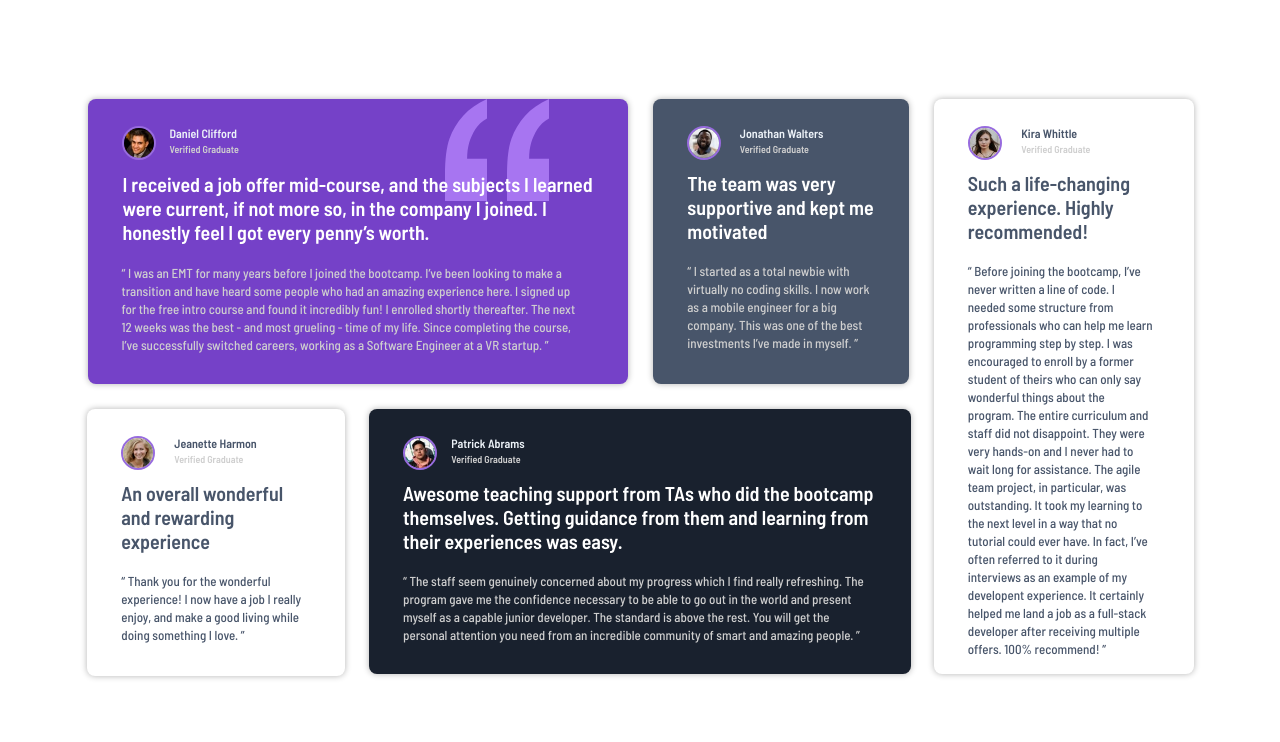
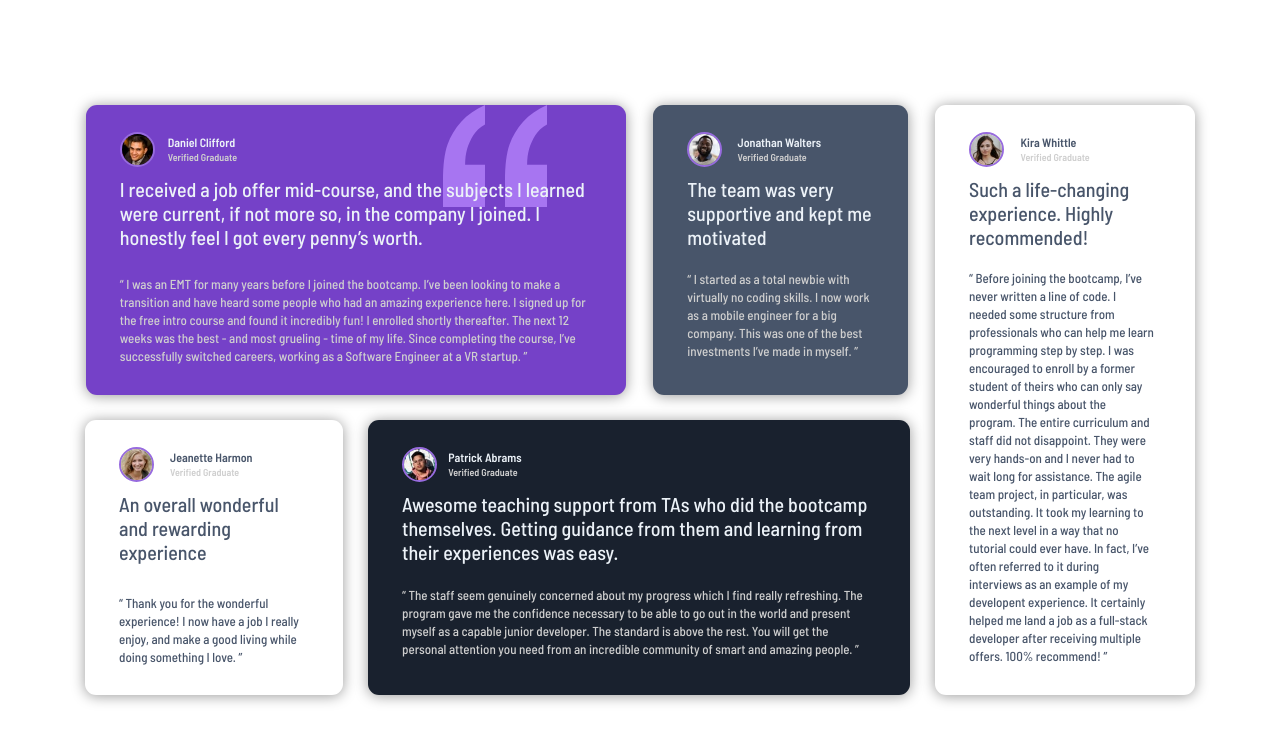
Before and after one commit to Eduardo347387/Testimonials-grid-section, a plain HTML site: page index.html in a window 1280 px wide. Drawn offline with Linux system fonts and the light colour scheme.

Commit message:
modified html and css

```diff
--- a/css/style.scss
+++ b/css/style.scss
@@ -9,66 +9,81 @@
     --Light_grayish_blue: hsl(210, 46%, 95%);
 }
 
+html{
+    font-size: 62.5%;
+}
+
 *{
     margin: 0;
     padding: 0;
     box-sizing: border-box;
+    transition: all 0.5s ease-in-out;
 }
 body{
-    font-size: 13px;
     font-family: 'Barlow Semi Condensed', sans-serif;
 }
 
 main{
-    margin: 70px 0 45px 0;
-    padding: 0 23px;
-    article{
+    display: flex;
+    justify-content: center;
+    align-items: center;
+    min-height: 100vh;
+    overflow: hidden;
+    padding: 2rem;
+    .container-cards{
+        display: flex;
+        justify-content: center;
+        align-items: center;
+        flex-direction: column;
+        row-gap: 2.5rem;
+        .cards{
             display: grid;
-        grid-template-columns: repeat(auto-fill,minmax(43px,1fr));
-        grid-template-rows: 45px;
-        min-width: 200px;
-        max-width: 365px;
-        border-radius: 8px;
-        margin-bottom: 25px;
-        padding: 27px 32px 35px 34px;
-        box-shadow: 0 0 6px rgba(0,0,0,0.3);
+            grid-template-columns: repeat(auto-fill,minmax(4.3rem,1fr));
+            grid-template-rows:4.5rem;
+            min-width: 20rem;
+            max-width: 36.5rem;
+            border-radius: 1.1rem;
+            padding: 2.7rem 3.2rem 3.5rem 3.4rem;
+            box-shadow: 0 0.1rem 1.4rem rgba(0,0,0,0.4);
             img{
                 grid-column: 1/2;
                 grid-row: 1;
-            width: 34px;
+                width: 3.5rem;
                 border-radius: 50%;
-            border: 2px solid #976BDE;
+                border: 0.2rem solid #976BDE;
             }
 
-        h3{
-            margin-left: 5px;
+            .name{
+                margin-top: 0.3rem;
+                margin-left: 0.3rem;
                 grid-column: 2/-1;
                 grid-row: 1;
                 color: var(--Light_grayish_blue);
-            font-size:12px;
+                font-size:1.2rem;
                 span{
-                margin-top: 3px;
+                    margin-top: 0.2rem;
                     display: block;
-                font-size:10px;
+                    font-size:1rem;
                     color: var(--Light_gray);
                     width: 500;
                 }
             }
 
-        h1{
-            font-size: 20px;
+            .description{
+                font-size: 2rem;
                 grid-column: 1/-1;
-            padding-bottom:19px;
-            color: var(--White);
+                padding-bottom:2rem;
+                color: var(--Light_grayish_blue);
             }
 
-        p{
-            font-size: 13px;
+            .paragraph{
+                font-size: 1.3rem;
                 font-weight:500;
                 grid-column: 1/-1;
                 grid-row: 3;
-            line-height: 18px;
+                line-height: 1.8rem;
                 color: var(--Light_gray);
+
             }
         }
 
@@ -77,13 +92,14 @@ main{
             background-color: var(--Moderate_violet);
             background-image: url(../images/bg-pattern-quotation.svg);
             background-repeat: no-repeat;
-        background-position: right 20px top;
+            background-position: right 2rem top;
             position: relative;
-        h1{
-            margin: 1px;
+            .description{
+                padding-right: 1rem;
             }
-        p{
-            padding-right: 13px;
+            .paragraph{
+                margin-top: 0.6rem;
+                padding-right: 2.3rem;
             }
         }
         .card2{
@@ -97,24 +113,39 @@ main{
         }
         .card4{
             background-color: var(--Very_dark_blackish_blue);
-        p{
-            padding-right: 11px;
+            .paragraph{
+                padding-right: 1.1rem;
             }
         }
         .card5{
             .colors{
                 color: var(--Very_dark_grayish_blue);
             }
-        p{
-            padding-right: 9px;
+            .paragraph{
+                padding-right: 0.9rem;
+            }
         }
     }
 }
 
-@media only screen and (min-width:376px){
+@media (min-width:426px){
     main{
-        display: flex;
-        flex-direction: column;
+        .container-cards{
+            width: 100%;
+            .cards{
+                min-width: unset;
+                max-width: unset;
+            }
+        }
+    }
+}
+
+@media (min-width:530px){
+    main{
+        .container-cards{
+            .cards{
+                width: 50rem;
+            }
             .card2{
                 align-self: flex-end;
             }
@@ -124,79 +155,72 @@ main{
             .card4{
                 align-self: flex-end;
             }
-
-
-    }
-}
-
-@media only screen and (min-width:720px){
-    main{
-        padding:20px;
-        max-width:780px;
-        margin:0 auto;
-        display:grid;
-        column-gap:20px;
-        grid-template-columns: repeat(2,1fr);
-        article{
-            justify-self: center;
-        }
-        .card2{
-            margin-bottom:185px;
-        }
-        .card4{
-            margin-top:-200px;
         }
     }
 }
 
-@media only screen and (min-width:1200px){
+@media (min-width:880px){
 
-    body{
-        display:flex;
-        justify-content: center;
-        align-items: center;
-        height:100vh;
+    main{
+        .container-cards{
+            display:grid;
+            row-gap: 0;
+            column-gap: 3rem;
+            grid-template-columns: repeat(2,1fr);
+            max-width: 100rem;
+            .cards{
+                width: 42rem;
+                justify-self: center;
+            }
+            .card2 ,.card3{
+                place-self: center;
             }
 
+        }
+    }
+}
+
+@media (min-width:1200px){
 
     main{
+        .container-cards{
             grid-template-columns: repeat(4,1fr);
-        min-width: 1170px;
-        column-gap:0px;
+            grid-template-rows: 29rem;
+            gap: 2.5rem;
+            .cards{
+                height: 100%;
+            }
             .card1{
-            background-position: right 79px top;
+                background-position: right 7.9rem top;
                 grid-column:1/3;
                 grid-row:1;
-            height: 285px;
-            min-width:540px;
+                min-width:54rem;
+                padding-right: 1rem;
             }
             .card2{
                 grid-column:3/4;
-            height: 285px;
-            width: 256px;
-            margin-bottom:0;
+                width: 25.5rem;
                 align-self:start;
             }
             .card3{
                 grid-row: 2;
                 grid-column:1/2;
-            width:258px;
-            height:267px;
+                width:25.8rem;
+                padding-bottom: 2rem;
             }
             .card4{
                 grid-row:2;
                 grid-column:2/4;
                 align-self:start;
                 margin-top:0;
-            min-width:542px;
-            height:265px;
+                min-width:54.2rem;
             }
             .card5{
                 grid-column:4;
                 grid-row:1/3;
-            height:575px;
-            width:260px;
+                width:26rem;
+                padding-bottom: 3rem;
             }
         }
-
     }
+}
--- a/index.html
+++ b/index.html
@@ -6,68 +6,66 @@
 
   <link rel="icon" type="image/png" sizes="32x32" href="./images/favicon-32x32.png">
   <link rel="stylesheet" href="css/style.css">
-  <title>Frontend Mentor | [Challenge Name Here]</title>
+  <title>Frontend Mentor | Testimonials grid section</title>
 </head>
 <body>
 
   <main>
-    <article class="cards card1">
+    <div class="container-cards">
+      <div class="cards card1">
         <img src="images/image-daniel.jpg" alt="">
-      <h3 class="name"> Daniel Clifford  <span>Verified Graduate</span></h2>
+        <h1 class="name"> Daniel Clifford  <span>Verified Graduate</span></h1>
+        <p class="description">I received a job offer mid-course, and the subjects I learned were current, if not more so,
+        in the company I joined. I honestly feel I got every penny’s worth.</p>
 
-
-
-      <h1 class="description">I received a job offer mid-course, and the subjects I learned were current, if not more so,
-      in the company I joined. I honestly feel I got every penny’s worth.</h1>
-
-      <p>“ I was an EMT for many years before I joined the bootcamp. I’ve been looking to make a
+        <p class="paragraph">“ I was an EMT for many years before I joined the bootcamp. I’ve been looking to make a
           transition and have heard some people who had an amazing experience here. I signed up
           for the free intro course and found it incredibly fun! I enrolled shortly thereafter.
           The next 12 weeks was the best - and most grueling - time of my life. Since completing
           the course, I’ve successfully switched careers, working as a Software Engineer at a VR startup. ”</p>
-    </article>
+      </div>
 
 
-    <article class="cards card2">
+      <div class="cards card2">
         <img src="images/image-jonathan.jpg" alt="">
-      <h3 class="name">Jonathan Walters<span>Verified Graduate</span></h2>
+        <h1 class="name">Jonathan Walters<span>Verified Graduate</span></h1>
 
-      <h1 class="description">  The team was very supportive and kept me motivated</h1>
+        <p class="description">  The team was very supportive and kept me motivated</p>
 
-      <p> “ I started as a total newbie with virtually no coding skills. I now work as a mobile engineer
+        <p class="paragraph"> “ I started as a total newbie with virtually no coding skills. I now work as a mobile engineer
           for a big company. This was one of the best investments I’ve made in myself. ”</p>
-    </article>
+      </div>
 
-    <article class="cards card3">
+      <div class="cards card3">
         <img src="images/image-jeanette.jpg" alt="">
-      <h3 class="name colors">Jeanette Harmon<span>Verified Graduate</span></h2>
+        <h1 class="name colors">Jeanette Harmon<span>Verified Graduate</span></h1>
 
-      <h1 class="description colors">An overall wonderful and rewarding experience</h1>
+        <p class="description colors">An overall wonderful and rewarding experience</p>
 
-      <p class="colors">“ Thank you for the wonderful experience! I now have a job I really enjoy, and make a good living
+        <p class="paragraph colors">“ Thank you for the wonderful experience! I now have a job I really enjoy, and make a good living
           while doing something I love. ”</p>
-    </article>
+      </div>
 
-    <article class="cards card4">
+      <div class="cards card4">
         <img src="images/image-patrick.jpg" alt="">
-      <h3 class="name">Patrick Abrams<span>Verified Graduate</span></h2>
+        <h1 class="name">Patrick Abrams<span>Verified Graduate</span></h1>
 
-      <h1 class="description">Awesome teaching support from TAs who did the bootcamp themselves. Getting guidance from them and
-        learning from their experiences was easy.</h1>
+        <p class="description">Awesome teaching support from TAs who did the bootcamp themselves. Getting guidance from them and
+          learning from their experiences was easy.</p>
 
         <p class="paragraph">  “ The staff seem genuinely concerned about my progress which I find really refreshing. The program
           gave me the confidence necessary to be able to go out in the world and present myself as a capable
           junior developer. The standard is above the rest. You will get the personal attention you need from
           an incredible community of smart and amazing people. ”</p>
-    </article>
+      </div>
 
-    <article class="cards card5">
+      <div class="cards card5">
         <img class="photo" src="images/image-kira.jpg" alt="">
-      <h3 class="name colors">Kira Whittle<span>Verified Graduate</span></h2>
+        <h1 class="name colors">Kira Whittle<span>Verified Graduate</span></h1>
 
-      <h1 class="description colors"> Such a life-changing experience. Highly recommended!</h1>
+        <p class="description colors"> Such a life-changing experience. Highly recommended!</p>
 
-      <p class="colors">“ Before joining the bootcamp, I’ve never written a line of code. I needed some structure from
+        <p class="paragraph colors">“ Before joining the bootcamp, I’ve never written a line of code. I needed some structure from
           professionals who can help me learn programming step by step. I was encouraged to enroll by a former
           student of theirs who can only say wonderful things about the program. The entire curriculum and staff
           did not disappoint. They were very hands-on and I never had to wait long for assistance. The agile team
@@ -75,7 +73,8 @@
           could ever have. In fact, I’ve often referred to it during interviews as an example of my developent
           experience. It certainly helped me land a job as a full-stack developer after receiving multiple offers.
           100% recommend! ”</p>
-    </article>
+      </div>
+    </div>
 
   </main>
 
```
Also changed, not shown: css/style.css, 1 other file. Lines whose indentation alone changed are shown as unchanged.
